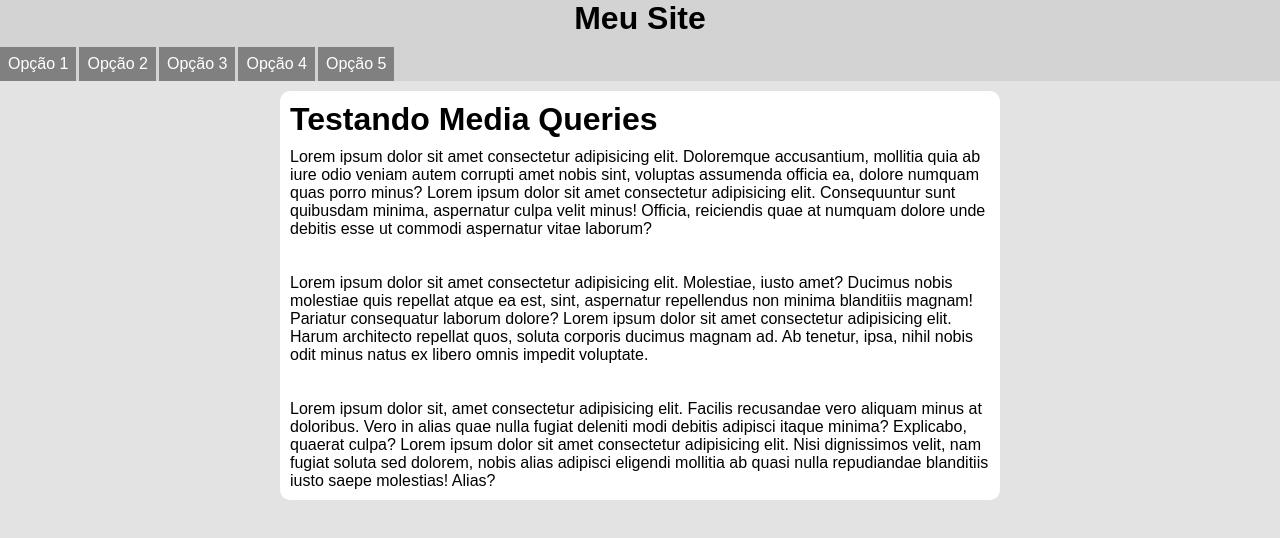
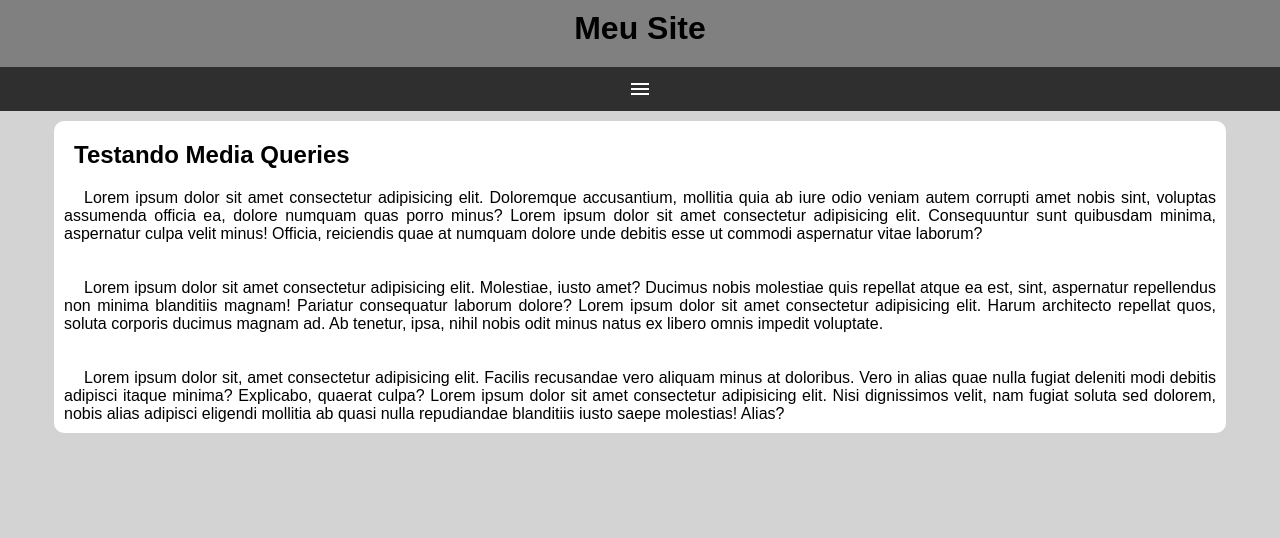
Before and after one commit to michellmartins/Exe26, a plain HTML site: page mq005/index.html in a window 1280 px wide. Drawn offline with nearby package versions, Linux system fonts and the light colour scheme.

Commit message:
Criando menu Hamburguer

```diff
--- a/mq005/estilo/style.css
+++ b/mq005/estilo/style.css
@@ -5,37 +5,65 @@
 
 }
 
-body{
-    width: 100vw;
-    height: 100hw;
-    background-color:rgb(228, 227, 227);
+body, html {
+    background-color:lightgray
 
 }
 
 header {
-    background-color: lightgray;
+    background-color: gray;
     margin-bottom: 10px;
 }
 
+#burguer{
+    display: block;
+    background-color: rgb(48, 47, 47);
+    text-align: center;
+    color: white;
+    padding: 10px;
+    cursor: pointer;
+}
+
+#burguer:hover {
+    background-color: white;
+    color: black;
+
+
+}
+
+
 ul {
-    display: flex;
-    list-style: none;
+    display: none;
+    list-style-type: none;
     gap: 3px;
+    text-align: center;
+
+
 }
 
 li {
     color: white;
-    background-color: gray;
+    background-color: rgb(87, 87, 87);
     padding: 8px;
+    border-top: 2px solid gray;
+
+}
+
+li:hover {
+    background-color: rgba(53, 52, 52, 0.377);
+}
+
+a {
+    text-decoration: none;
 }
 .cabecalho {
     text-align: center;
     margin: 0 0px 10px 0px;
 }
 
-main {
+article {
 
-    width: 700px;
+    width: 90vw;
     margin: auto;
     background-color: white;
     padding: 10px;
@@ -44,4 +72,11 @@ main {
 
 h1 {
     margin-bottom: 10px;
+    padding: 10px;
 }
+
+p {
+    text-align: justify;
+    text-indent: 20px;
+
+}
--- a/mq005/index.html
+++ b/mq005/index.html
@@ -5,23 +5,31 @@
     <meta name="viewport" content="width=device-width, initial-scale=1.0">
     <title>Criando Menu Responsivo</title>
     <link rel="stylesheet" href="estilo/style.css">
+    <link rel="stylesheet" href="https://fonts.googleapis.com/css2?family=Material+Symbols+Outlined:opsz,wght,FILL,GRAD@20..48,100..700,0..1,-50..200" />
+
 </head>
 <body>
 
     <header>
         <h1 class="cabecalho">Meu Site</h1>
-        <menu>
-            <ul>
-                <li>Opção 1</li>
-                <li>Opção 2</li>
-                <li>Opção 3</li>
-                <li>Opção 4</li>
-                <li>Opção 5</li>
+        <i id="burguer" class="material-symbols-outlined" onclick="clickMenu()">
+            menu </i>
+        <menu >
+
+            <ul id="itens">
+
+                <a href="#"><li>Opção 1</li></a>
+                <a href="#"><li>Opção 2</li></a>
+                <a href="#"><li>Opção 3</li></a>
+                <a href="#"><li>Opção 4</li></a>
+                <a href="#"><li>Opção 5</li></a>
             </ul>
         </menu>
     </header>
 
     <main>
+
+        <article>
         <h1> Testando Media Queries</h1>
 
         <p>Lorem ipsum dolor sit amet consectetur adipisicing elit. Doloremque accusantium, mollitia quia ab iure odio veniam autem corrupti amet nobis sint, voluptas assumenda officia ea, dolore numquam quas porro minus? Lorem ipsum dolor sit amet consectetur adipisicing elit. Consequuntur sunt quibusdam minima, aspernatur culpa velit minus! Officia, reiciendis quae at numquam dolore unde debitis esse ut commodi aspernatur vitae laborum?</p> <br><br>
@@ -30,8 +38,18 @@
 
         <p>Lorem ipsum dolor sit, amet consectetur adipisicing elit. Facilis recusandae vero aliquam minus at doloribus. Vero in alias quae nulla fugiat deleniti modi debitis adipisci itaque minima? Explicabo, quaerat culpa? Lorem ipsum dolor sit amet consectetur adipisicing elit. Nisi dignissimos velit, nam fugiat soluta sed dolorem, nobis alias adipisci eligendi mollitia ab quasi nulla repudiandae blanditiis iusto saepe molestias! Alias?</p>
 
+    </article>
+
     </main>
+    <script>
+        function clickMenu() {
 
+            if (itens.style.display == 'block')
+                itens.style.display = 'none'
+            else
+                itens.style.display = 'block'
+        }
+    </script>
 
 
 </body>
```
